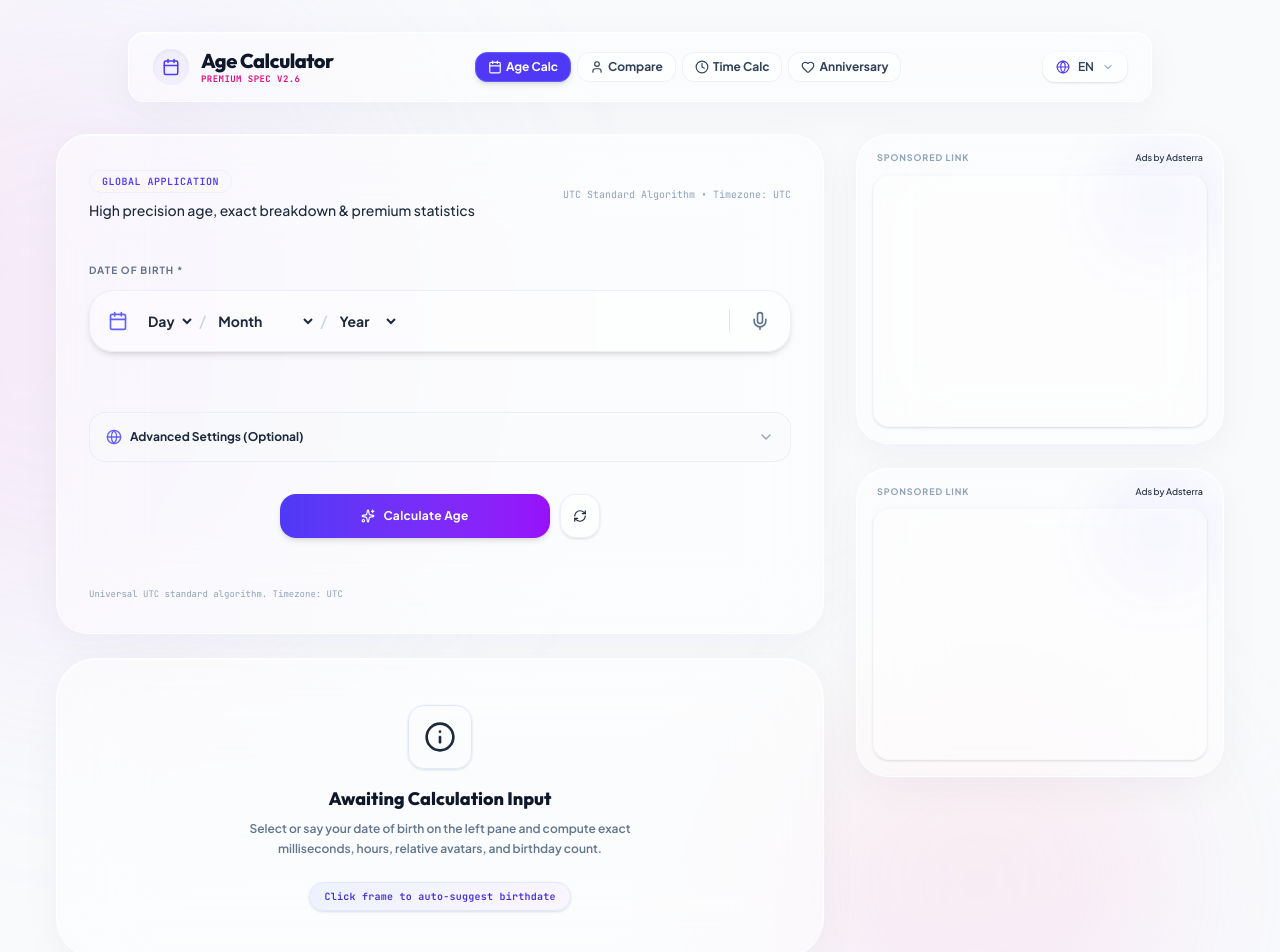
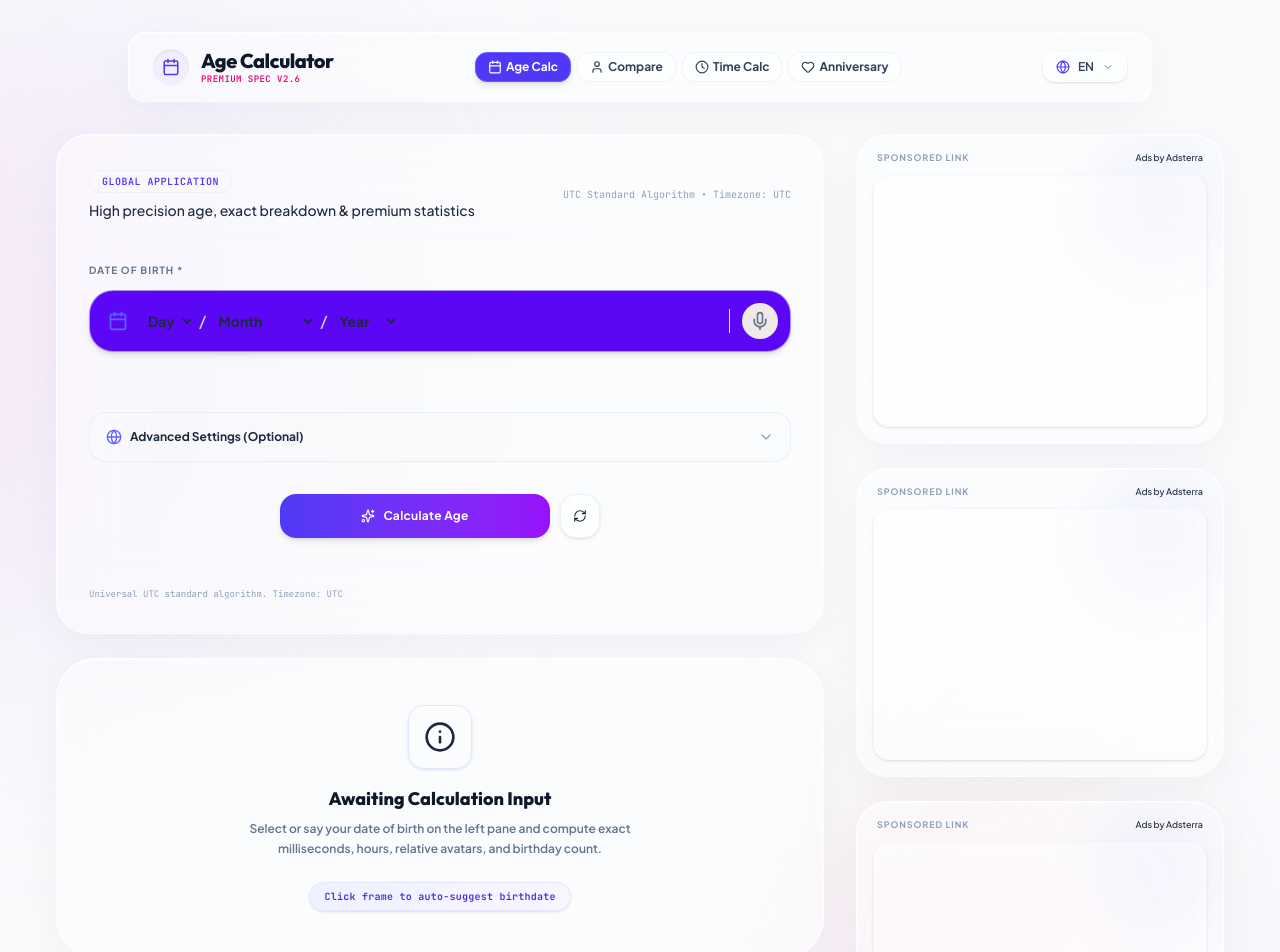
Before and after one commit to shahadatchy/age-calculator-, a React (Vite) app: page / in a window 1280 px wide. Shown: the top 952 px of the page. Built offline with nearby package versions, Linux system fonts and the light colour scheme.

Commit message:
feat(ui): update birth date input styling
Apply custom background colors to the birth date input container and microphone button to improve visual distinction.

```diff
--- a/src/App.tsx
+++ b/src/App.tsx
@@ -2200,7 +2200,10 @@ Calculated locally on-device • 100% safe, secure & private
                       {t.birthDateLabel} *
                     </label>
 
-                    <div className="relative flex flex-col sm:flex-row sm:items-center w-full gap-3 bg-white/40 dark:bg-zinc-900/60 border border-slate-200/60 dark:border-zinc-800 rounded-3xl p-3 shadow-md focus-within:ring-2 focus-within:ring-indigo-500/25 dark:focus-within:ring-purple-500/25 transition-all">
+                    <div
+                      className="relative flex flex-col sm:flex-row sm:items-center w-full gap-3 bg-white/40 dark:bg-zinc-900/60 border border-slate-200/60 dark:border-zinc-800 rounded-3xl p-3 shadow-md focus-within:ring-2 focus-within:ring-indigo-500/25 dark:focus-within:ring-purple-500/25 transition-all"
+                      style={{ backgroundColor: '#5b07f5' }}
+                    >
                       {/* Left icon */}
                       <div className="flex items-center gap-2 pl-1.5 justify-center sm:justify-start">
                         <Calendar className="w-5 h-5 text-indigo-500 dark:text-purple-400" />
@@ -2288,6 +2291,7 @@ Calculated locally on-device • 100% safe, secure & private
                                 type="button"
                                 onClick={startSpeechRecognition}
                                 className="p-2 rounded-full hover:bg-slate-105 dark:hover:bg-zinc-800 text-slate-500 hover:text-indigo-600 dark:hover:text-purple-400 transition-all cursor-pointer relative"
+                                style={{ backgroundColor: '#efe9e9' }}
                                 title="Start voice DOB input"
                               >
                                 <Mic className="w-5 h-5" />
@@ -2297,6 +2301,7 @@ Calculated locally on-device • 100% safe, secure & private
                                 type="button"
                                 onClick={stopSpeechRecognition}
                                 className="p-2 rounded-full bg-rose-500 text-white animate-pulse cursor-pointer shadow-md relative"
+                                style={{ backgroundColor: '#efe9e9' }}
                                 title="Stop voice listening"
                               >
                                 <MicOff className="w-5 h-5" />
@@ -3536,6 +3541,8 @@ Calculated locally on-device • 100% safe, secure & private
           <aside className="lg:col-span-4 lg:sticky lg:top-24 flex flex-col gap-6 w-full">
             <AdSenseBlock t={t} isDark={isDark} />
             <AdSenseBlock t={t} isDark={isDark} />
+            <AdSenseBlock t={t} isDark={isDark} />
+            <AdSenseBlock t={t} isDark={isDark} />
           </aside>
 
         </div>
```
